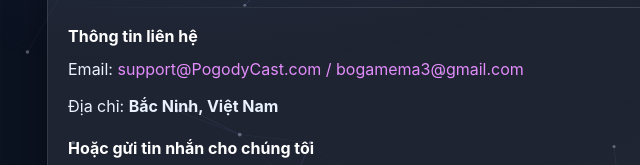
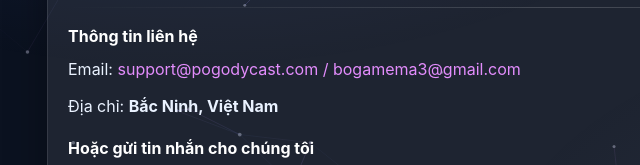
Before and after one commit to dackhang/privacypolicy_pogodycast_app, a plain HTML site: page index.html in a window 1280 px wide. Both pictures are taken after a click on the tab "Liên hệ". Shown: the part 329-494 px from the top of the page, 73-713 px from the left. Drawn offline with Linux system fonts and the light colour scheme.

Commit message:
Update index.html

```diff
--- a/index.html
+++ b/index.html
@@ -195,7 +195,7 @@
         <div class="prose">
           <div>
             <h3>Thông tin liên hệ</h3>
-            <p>Email: <a href="mailto:support@PogodyCast.com" style="color: var(--brand-2); text-decoration: none;">support@PogodyCast.com / bogamema3@gmail.com</a></p>
+            <p>Email: <a href="mailto:support@PogodyCast.com" style="color: var(--brand-2); text-decoration: none;">support@pogodycast.com / bogamema3@gmail.com</a></p>
             <p>Địa chỉ: <strong>Bắc Ninh, Việt Nam</strong></p>
           </div>
 
```
